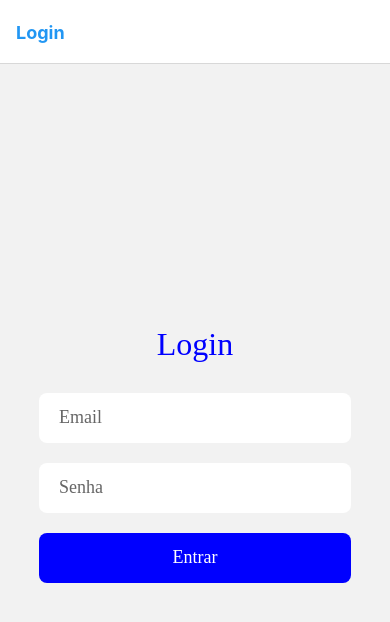
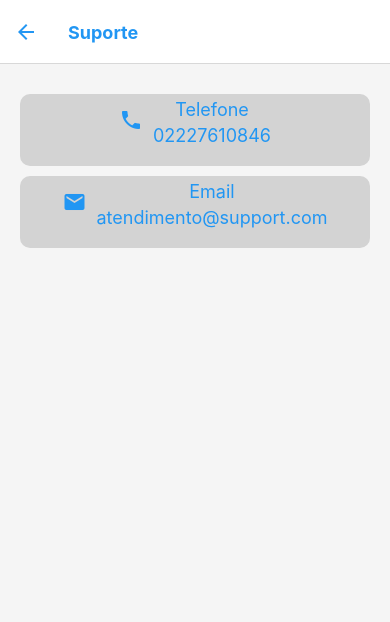
Before and after one commit to arturbristot/TeleSus, a React Native app in the folder teleSus/: screen /Suporte in a window 390 px wide. Before the commit this address had no page. Shown: the top 622 px of the page. Built offline with nearby package versions, Linux system fonts and the light colour scheme.

Commit message:
tela de suporte

```diff
--- a/teleSus/App.js
+++ b/teleSus/App.js
@@ -7,6 +7,7 @@ import Home from "./src/screens/home";
 import Perfil from "./src/screens/perfil";
 import CadastrarHorario from './src/screens/CadastrarHorario';
 import Teste from './src/screens/teste'
+import Suporte from "./src/screens/suporte";
 
 function HomeTabs() {
   const Tab = createBottomTabNavigator();
@@ -79,6 +80,23 @@ export default function App() {
           },
         }}
       />
+      <Stack.Screen name="Suporte"
+          component={Suporte}
+          options={{
+            title: "Suporte",
+            headerStyle: {
+              backgroundColor: 'white', // Background color of the header
+            },
+            headerTintColor: '#2196F3', // Color of the header text
+            headerTitleStyle: {
+              fontWeight: 'bold', // Title font weight
+            },
+            headerBackTitle: "Voltar", // Text for the back button
+            headerBackTitleStyle: {
+              color: 'white', // Color of the back button text
+            },
+          }}
+        />
         <Stack.Screen
         name="Home"
         component={Home}
--- /dev/null
+++ b/teleSus/src/screens/suporte.js
@@ -0,0 +1,69 @@
+import React from 'react';
+import { View, Text, StyleSheet } from 'react-native';
+import { MaterialIcons } from '@expo/vector-icons';
+
+export default function Suporte() {
+  return (
+    <View style={styles.container}>
+      <View style={styles.centralizedContainer}>
+        <View style={styles.fieldContainer}>
+          <View style={styles.iconContainer}>
+            <MaterialIcons name="phone" size={24} color="#2196F3" />
+          </View>
+          <View style={styles.textContainer}>
+            <Text style={styles.colorFont}>Telefone</Text>
+            <Text style={styles.colorFont}>02227610846</Text>
+          </View>
+        </View>
+      </View>
+      <View style={styles.centralizedContainer}>
+        <View style={styles.fieldContainer}>
+          <View style={styles.iconContainer}>
+            <MaterialIcons name="email" size={24} color="#2196F3" />
+          </View>
+          <View style={styles.textContainer}>
+            <Text style={styles.colorFont}>Email</Text>
+            <Text style={styles.colorFont}>atendimento@support.com</Text>
+          </View>
+        </View>
+      </View>
+    </View>
+  );
+}
+
+const styles = StyleSheet.create({
+  container: {
+    flex: 1,
+    justifyContent: 'flex-start', // Alinha os itens ao topo
+    alignItems: 'center',
+    backgroundColor: '#F5F5F5', // Background um pouco mais escuro
+    padding: 20,
+  },
+  centralizedContainer: {
+    width: '100%',
+    alignItems: 'center', // Centraliza os itens na horizontal
+    backgroundColor: 'lightgray',
+    marginTop: 10,
+    borderRadius: 10
+  },
+  fieldContainer: {
+    flexDirection: 'row', // Alinha os itens horizontalmente
+    alignItems: 'center',
+    marginBottom: 20,
+    paddingHorizontal: 15,
+  },
+  iconContainer: {
+    marginRight: 10, // Espaço entre o ícone e o texto
+  },
+  textContainer: {
+    flex: 1, // Ocupa todo o espaço disponível restante
+    flexDirection: 'column', // Alinha os textos verticalmente
+    alignItems: 'center', // Centraliza os textos na horizontal
+  },
+  colorFont: {
+    color: '#2196F3',
+    fontSize: 18,
+    marginTop: 5,
+    textAlign: 'center', // Centraliza o texto horizontalmente
+  },
+});
```
